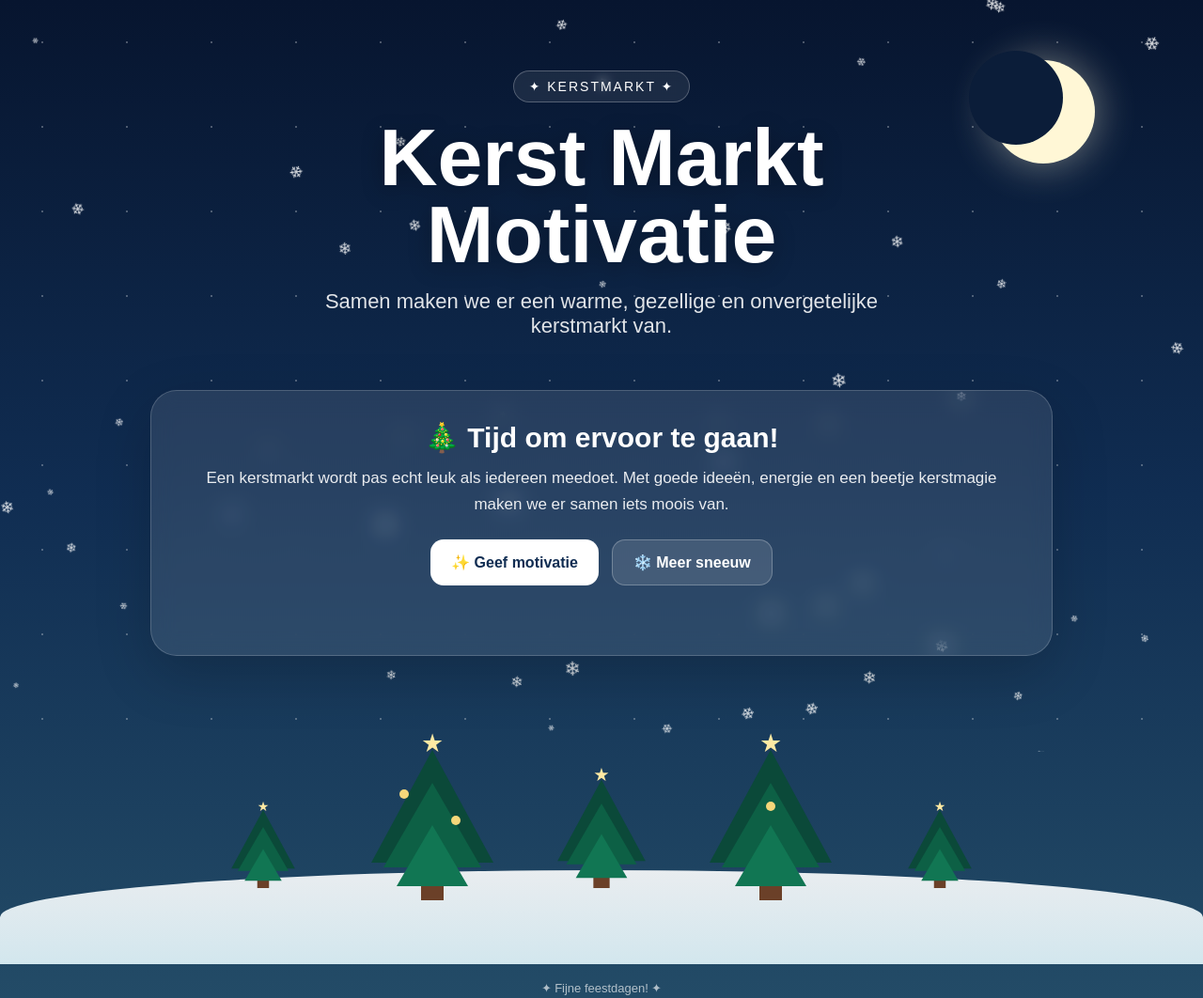
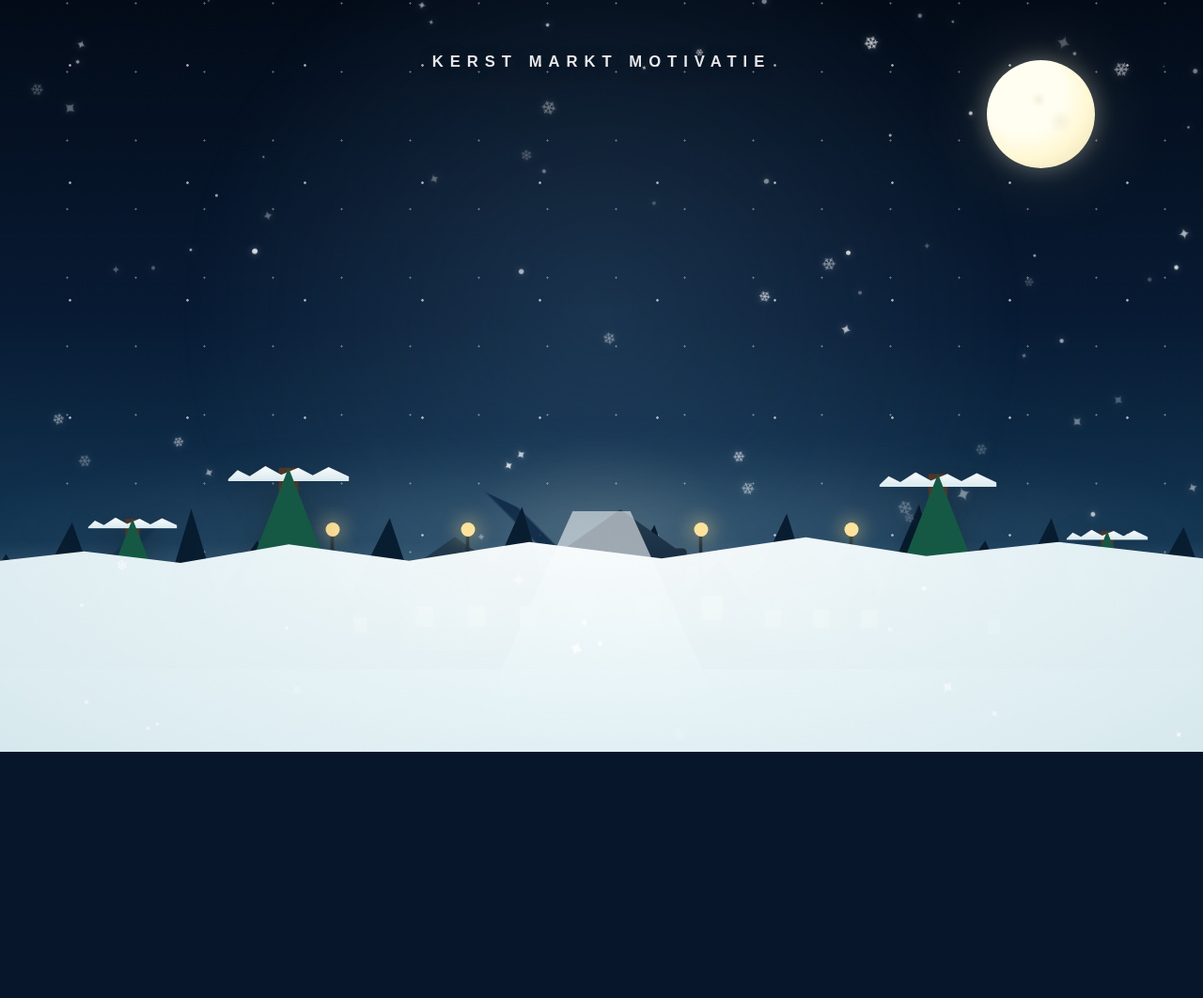
Before and after one commit to kekezuidinga-lgtm/Kerst-Markt-Motivatie, a plain HTML site: page index.html in a window 1280 px wide. Shown: the whole page at 94% size. After the commit the page ends 800 px from the top, so only its background shows below. Drawn offline with Linux system fonts and the light colour scheme.

Commit message:
Upgrade to premium Christmas background

```diff
--- a/index.html
+++ b/index.html
@@ -2,139 +2,203 @@
 <html lang="nl">
 <head>
 <meta charset="UTF-8">
-<meta name="viewport" content="width=device-width, initial-scale=1.0">
+<meta name="viewport" content="width=device-width,initial-scale=1.0">
 <title>Kerst Markt Motivatie</title>
 <style>
 *{box-sizing:border-box;margin:0;padding:0}
-html,body{min-height:100%;font-family:Arial,sans-serif}
+html,body{width:100%;height:100%;overflow:hidden}
 body{
-  overflow-x:hidden;color:#fff;
-  background:linear-gradient(180deg,#07152f 0%,#102d52 48%,#244d68 100%);
-  min-height:100vh;
+  background:#07162b;
+  font-family:Arial,sans-serif;
 }
-.sky{position:fixed;inset:0;overflow:hidden;pointer-events:none}
-.stars{position:absolute;inset:0;background-image:radial-gradient(#fff 1px,transparent 1px);background-size:90px 90px;opacity:.28}
+.scene{
+  position:fixed;
+  inset:0;
+  overflow:hidden;
+  background:
+    radial-gradient(circle at 50% 78%,rgba(255,244,197,.16),transparent 18%),
+    linear-gradient(180deg,#030b18 0%,#081b34 43%,#123552 72%,#dbeaf0 100%);
+}
+.sky-glow{
+  position:absolute;left:50%;top:42%;width:min(75vw,1000px);height:min(75vw,1000px);
+  transform:translate(-50%,-50%);
+  background:radial-gradient(circle,rgba(112,168,205,.18),rgba(112,168,205,0) 66%);
+  filter:blur(8px);
+}
+.stars{
+  position:absolute;inset:0;opacity:.65;
+  background-image:
+    radial-gradient(circle,rgba(255,255,255,.95) 0 1px,transparent 1.6px),
+    radial-gradient(circle,rgba(255,255,255,.6) 0 .8px,transparent 1.4px);
+  background-size:125px 125px,73px 73px;
+  background-position:12px 7px,35px 40px;
+}
+.stars:after{
+  content:"";position:absolute;inset:0;
+  background:radial-gradient(circle at 18% 26%,rgba(255,255,255,.9) 0 1px,transparent 2px),
+             radial-gradient(circle at 74% 18%,rgba(255,255,255,.9) 0 1px,transparent 2px),
+             radial-gradient(circle at 86% 34%,rgba(255,255,255,.8) 0 1px,transparent 2px);
+}
 .moon{
-  position:absolute;right:9%;top:8%;width:110px;height:110px;border-radius:50%;
-  background:#fff7d6;box-shadow:0 0 45px rgba(255,247,214,.45)
+  position:absolute;right:9vw;top:8vh;width:clamp(70px,9vw,125px);aspect-ratio:1;
+  border-radius:50%;
+  background:radial-gradient(circle at 35% 32%,#fffef1 0 38%,#fff8d5 62%,#e8dcad 100%);
+  box-shadow:0 0 25px rgba(255,249,220,.35),0 0 90px rgba(255,240,170,.16);
 }
-.moon:after{content:"";position:absolute;background:#0b1d39;width:100px;height:100px;border-radius:50%;left:-24px;top:-10px}
-.snowflake{position:absolute;top:-30px;color:white;opacity:.85;animation:fall linear infinite}
-@keyframes fall{to{transform:translateY(110vh) rotate(360deg)}}
-header{position:relative;text-align:center;padding:75px 20px 35px;z-index:2}
-.badge{
-  display:inline-block;padding:8px 16px;border:1px solid rgba(255,255,255,.25);
-  border-radius:999px;background:rgba(255,255,255,.08);backdrop-filter:blur(6px);
-  font-size:14px;letter-spacing:2px;text-transform:uppercase
+.moon:before{
+  content:"";position:absolute;inset:10% 15% 15% 28%;border-radius:50%;
+  background:radial-gradient(circle at 35% 35%,rgba(205,193,157,.23),transparent 12%),
+             radial-gradient(circle at 70% 62%,rgba(205,193,157,.18),transparent 18%);
 }
-h1{
-  margin-top:18px;font-size:clamp(42px,8vw,86px);line-height:.95;
-  text-shadow:0 5px 25px rgba(0,0,0,.3)
+.haze{
+  position:absolute;left:-10%;right:-10%;bottom:17%;height:25%;
+  background:radial-gradient(ellipse at center,rgba(215,239,246,.18),transparent 65%);
+  filter:blur(22px);
 }
-.subtitle{margin:18px auto 0;max-width:650px;font-size:clamp(17px,2.5vw,22px);opacity:.88}
-main{position:relative;z-index:2;max-width:1000px;margin:auto;padding:20px}
-.card{
-  background:rgba(255,255,255,.1);border:1px solid rgba(255,255,255,.18);
-  border-radius:28px;padding:32px;backdrop-filter:blur(12px);
-  box-shadow:0 20px 60px rgba(0,0,0,.18);text-align:center
+.mountain{
+  position:absolute;left:-10%;right:-10%;bottom:15%;height:35%;
+  background:
+    linear-gradient(135deg,transparent 0 24%,#173653 24.2% 25%,transparent 25.2%),
+    linear-gradient(45deg,transparent 0 44%,#102b47 44.2% 45%,transparent 45.2%);
+  clip-path:polygon(0 100%,0 68%,14% 50%,25% 67%,38% 34%,52% 70%,65% 43%,79% 65%,91% 31%,100% 62%,100% 100%);
+  opacity:.9;
 }
-.card h2{font-size:30px;margin-bottom:12px}
-.card p{font-size:17px;line-height:1.6;opacity:.9}
-.buttons{display:flex;justify-content:center;gap:14px;flex-wrap:wrap;margin-top:24px}
-.btn{
-  border:0;border-radius:14px;padding:14px 22px;font-size:16px;font-weight:bold;
-  cursor:pointer;transition:.2s;text-decoration:none;display:inline-block
+.forest{
+  position:absolute;left:-5%;right:-5%;bottom:11%;height:30%;
+  background:#081d30;
+  clip-path:polygon(
+    0 100%,0 68%,3% 68%,5% 49%,7% 68%,10% 35%,12% 68%,15% 54%,17% 68%,19% 29%,21% 68%,
+    24% 43%,26% 68%,29% 51%,31% 68%,34% 33%,36% 68%,39% 45%,41% 68%,44% 28%,46% 68%,
+    49% 48%,51% 68%,54% 36%,56% 68%,59% 52%,61% 68%,64% 31%,66% 68%,69% 46%,71% 68%,
+    74% 27%,76% 68%,79% 43%,81% 68%,84% 33%,86% 68%,89% 49%,91% 68%,94% 37%,96% 68%,100% 54%,100% 100%);
 }
-.btn:hover{transform:translateY(-3px) scale(1.02)}
-.primary{background:#fff;color:#102d52}
-.secondary{background:rgba(255,255,255,.12);color:#fff;border:1px solid rgba(255,255,255,.25)}
-.trees{
-  position:relative;height:190px;margin-top:30px;display:flex;align-items:end;
-  justify-content:space-around;max-width:900px;margin-left:auto;margin-right:auto
+.village{
+  position:absolute;left:50%;bottom:13.5%;width:min(800px,80vw);height:24%;
+  transform:translateX(-50%);
 }
-.tree{position:relative;width:0;height:0;border-left:65px solid transparent;border-right:65px solid transparent;border-bottom:120px solid #0b4939}
-.tree:before{content:"";position:absolute;left:-52px;top:35px;border-left:52px solid transparent;border-right:52px solid transparent;border-bottom:90px solid #0d6045}
-.tree:after{content:"";position:absolute;left:-38px;top:80px;border-left:38px solid transparent;border-right:38px solid transparent;border-bottom:65px solid #117653}
-.trunk{position:absolute;z-index:-1;width:24px;height:45px;background:#6b4028;left:-12px;top:115px}
-.star{position:absolute;z-index:3;left:-12px;top:-23px;color:#ffe9a3;font-size:27px}
-.ornament{position:absolute;z-index:4;width:10px;height:10px;border-radius:50%;background:#f5d77a}
-.tree.small{transform:scale(.72);margin-bottom:-15px}.tree.tiny{transform:scale(.52);margin-bottom:-35px}
-.ground{height:100px;background:linear-gradient(180deg,rgba(255,255,255,.9),rgba(220,239,245,.95));border-radius:50% 50% 0 0;margin-top:-12px}
-footer{position:relative;z-index:2;text-align:center;padding:18px 20px 35px;color:rgba(255,255,255,.65);font-size:13px}
-.sparkle{display:inline-block;animation:pulse 1.7s ease-in-out infinite}
-@keyframes pulse{50%{transform:scale(1.25);opacity:.65}}
-@media(max-width:600px){header{padding-top:55px}.card{padding:25px 18px}.trees{height:145px}.tree{transform:scale(.72)}.tree.small{display:none}}
+.house{
+  position:absolute;bottom:0;width:15%;min-width:85px;height:48%;
+  background:linear-gradient(90deg,#263747,#344a58 55%,#1b2c3c);
+  border-radius:4px 4px 1px 1px;
+  box-shadow:0 10px 30px rgba(0,0,0,.25);
+}
+.house:before{
+  content:"";position:absolute;left:-10%;top:-38%;width:120%;height:55%;
+  background:linear-gradient(180deg,#273e50,#172c41);
+  clip-path:polygon(50% 0,100% 100%,0 100%);
+}
+.house:after{
+  content:"";position:absolute;left:14%;top:47%;width:16%;height:24%;
+  background:#ffd980;box-shadow:58px 0 0 #ffd980,116px 0 0 #ffd980;
+  filter:drop-shadow(0 0 7px rgba(255,217,128,.5));
+}
+.house:nth-child(1){left:3%;transform:scale(.72);transform-origin:bottom}
+.house:nth-child(2){left:23%;transform:scale(.95);transform-origin:bottom}
+.house:nth-child(3){left:45%;transform:scale(1.18);transform-origin:bottom}
+.house:nth-child(4){left:69%;transform:scale(.88);transform-origin:bottom}
+.house:nth-child(5){left:88%;transform:scale(.65);transform-origin:bottom}
+.lamp{
+  position:absolute;bottom:30%;width:3px;height:70px;background:#1d2c38;
+  box-shadow:0 0 0 1px rgba(0,0,0,.15);
+}
+.lamp:after{
+  content:"";position:absolute;left:50%;top:-8px;transform:translateX(-50%);
+  width:15px;height:15px;border-radius:50%;background:#ffe29a;
+  box-shadow:0 0 18px 6px rgba(255,221,135,.3);
+}
+.l1{left:14%}.l2{left:32%}.l3{left:63%}.l4{left:83%}
+.ground{
+  position:absolute;inset:auto 0 0;height:31%;
+  background:
+    radial-gradient(ellipse at 50% -12%,rgba(255,255,255,.98),rgba(235,246,249,.98) 47%,#d6e8ed 100%);
+  clip-path:polygon(0 18%,7% 14%,15% 19%,24% 11%,34% 18%,44% 10%,55% 17%,67% 8%,77% 16%,88% 10%,100% 17%,100% 100%,0 100%);
+}
+.path{
+  position:absolute;left:50%;bottom:-2%;width:24%;height:34%;
+  transform:translateX(-50%);
+  background:linear-gradient(180deg,rgba(255,255,255,.55),rgba(198,219,226,.95));
+  clip-path:polygon(40% 0,60% 0,100% 100%,0 100%);
+}
+.tree{
+  position:absolute;bottom:12%;width:0;height:0;
+  border-left:clamp(42px,5vw,75px) solid transparent;
+  border-right:clamp(42px,5vw,75px) solid transparent;
+  border-bottom:clamp(145px,17vw,245px) solid #0b2b27;
+  filter:drop-shadow(0 14px 22px rgba(0,0,0,.25));
+}
+.tree:before{
+  content:"";position:absolute;left:calc(clamp(42px,5vw,75px)*-0.82);top:34%;
+  border-left:calc(clamp(42px,5vw,75px)*.82) solid transparent;
+  border-right:calc(clamp(42px,5vw,75px)*.82) solid transparent;
+  border-bottom:calc(clamp(145px,17vw,245px)*.62) solid #10453b;
+}
+.tree:after{
+  content:"";position:absolute;left:calc(clamp(42px,5vw,75px)*-0.60);top:63%;
+  border-left:calc(clamp(42px,5vw,75px)*.60) solid transparent;
+  border-right:calc(clamp(42px,5vw,75px)*.60) solid transparent;
+  border-bottom:calc(clamp(145px,17vw,245px)*.45) solid #155944;
+}
+.tree .trunk{position:absolute;left:-11px;top:100%;width:22px;height:70px;background:#4f3527}
+.tree .snow{position:absolute;left:-68px;top:-5px;width:136px;height:20px;background:linear-gradient(180deg,#fff,#d8e9ee);clip-path:polygon(0 90%,8% 38%,18% 72%,31% 15%,44% 64%,58% 24%,70% 67%,83% 20%,100% 75%,100% 100%,0 100%)}
+.t1{left:6%;transform:scale(.7);transform-origin:bottom}
+.t2{left:19%;transform:scale(.95);transform-origin:bottom}
+.t3{right:17%;transform:scale(.92);transform-origin:bottom}
+.t4{right:3%;transform:scale(.64);transform-origin:bottom}
+.snowflake{
+  position:absolute;top:-40px;color:rgba(255,255,255,.88);
+  animation:fall linear infinite;pointer-events:none;text-shadow:0 0 7px rgba(255,255,255,.35);
+}
+@keyframes fall{to{transform:translate3d(20px,115vh,0) rotate(260deg)}}
+.title{
+  position:absolute;top:7%;left:50%;transform:translateX(-50%);
+  text-align:center;color:rgba(255,255,255,.9);letter-spacing:7px;text-transform:uppercase;
+  font-size:clamp(11px,1.3vw,17px);font-weight:700;text-shadow:0 2px 15px rgba(0,0,0,.45);
+}
+@media(max-width:700px){
+  .title{letter-spacing:4px}
+  .village{width:110vw}
+  .ground{height:34%}
+  .tree{bottom:14%}
+}
 </style>
 </head>
 <body>
-<div class="sky" aria-hidden="true">
-  <div class="stars"></div><div class="moon"></div>
+<div class="scene">
+  <div class="sky-glow"></div>
+  <div class="stars"></div>
+  <div class="moon"></div>
+  <div class="haze"></div>
+  <div class="mountain"></div>
+  <div class="forest"></div>
+
+  <div class="village">
+    <div class="house"></div><div class="house"></div><div class="house"></div><div class="house"></div><div class="house"></div>
+    <div class="lamp l1"></div><div class="lamp l2"></div><div class="lamp l3"></div><div class="lamp l4"></div>
+  </div>
+
+  <div class="tree t1"><div class="trunk"></div><div class="snow"></div></div>
+  <div class="tree t2"><div class="trunk"></div><div class="snow"></div></div>
+  <div class="tree t3"><div class="trunk"></div><div class="snow"></div></div>
+  <div class="tree t4"><div class="trunk"></div><div class="snow"></div></div>
+
+  <div class="path"></div>
+  <div class="ground"></div>
+  <div class="title">Kerst Markt Motivatie</div>
 </div>
 
-<header>
-  <div class="badge">✦ Kerstmarkt ✦</div>
-  <h1>Kerst Markt<br>Motivatie</h1>
-  <p class="subtitle">Samen maken we er een warme, gezellige en onvergetelijke kerstmarkt van.</p>
-</header>
-
-<main>
-  <section class="card">
-    <h2>🎄 Tijd om ervoor te gaan!</h2>
-    <p>
-      Een kerstmarkt wordt pas echt leuk als iedereen meedoet.
-      Met goede ideeën, energie en een beetje kerstmagie maken we er samen iets moois van.
-    </p>
-    <div class="buttons">
-      <button class="btn primary" onclick="motivate()">✨ Geef motivatie</button>
-      <button class="btn secondary" onclick="snow()">❄️ Meer sneeuw</button>
-    </div>
-    <div id="message" style="margin-top:18px;font-weight:bold;min-height:24px"></div>
-  </section>
-
-  <div class="trees" aria-hidden="true">
-    <div class="tree tiny"><div class="trunk"></div><div class="star">★</div></div>
-    <div class="tree"><div class="trunk"></div><div class="star">★</div><i class="ornament" style="left:-35px;top:42px"></i><i class="ornament" style="left:20px;top:70px"></i></div>
-    <div class="tree small"><div class="trunk"></div><div class="star">★</div></div>
-    <div class="tree"><div class="trunk"></div><div class="star">★</div><i class="ornament" style="left:-5px;top:55px"></i></div>
-    <div class="tree tiny"><div class="trunk"></div><div class="star">★</div></div>
-  </div>
-</main>
-<div class="ground"></div>
-<footer><span class="sparkle">✦</span> Fijne feestdagen! <span class="sparkle">✦</span></footer>
-
 <script>
-const messages=[
-  "Kom op, we kunnen dit! 🎄",
-  "Samen maken we de kerstmarkt geweldig! ✨",
-  "Kerstmodus: AAN. ❄️",
-  "Nog even knallen en dan genieten! 🎅",
-  "Iedereen draagt iets bij. Samen wordt het groot! ⭐"
-];
-function motivate(){
-  document.getElementById("message").textContent=messages[Math.floor(Math.random()*messages.length)];
-}
-function snow(){
-  for(let i=0;i<35;i++){
-    const s=document.createElement("div");
-    s.className="snowflake";
-    s.textContent=["❄","•","✦"][Math.floor(Math.random()*3)];
-    s.style.left=Math.random()*100+"vw";
-    s.style.fontSize=(8+Math.random()*16)+"px";
-    s.style.animationDuration=(3+Math.random()*5)+"s";
-    s.style.animationDelay=Math.random()*2+"s";
-    document.querySelector(".sky").appendChild(s);
-    setTimeout(()=>s.remove(),9000);
-  }
-}
-for(let i=0;i<55;i++){
+const scene=document.querySelector(".scene");
+const symbols=["❄","•","✦"];
+for(let i=0;i<100;i++){
   const s=document.createElement("div");
   s.className="snowflake";
-  s.textContent="❄";
+  s.textContent=symbols[Math.floor(Math.random()*symbols.length)];
   s.style.left=Math.random()*100+"vw";
-  s.style.fontSize=(8+Math.random()*13)+"px";
-  s.style.animationDuration=(5+Math.random()*8)+"s";
-  s.style.animationDelay=(-Math.random()*12)+"s";
-  document.querySelector(".sky").appendChild(s);
+  s.style.fontSize=(7+Math.random()*15)+"px";
+  s.style.opacity=(.25+Math.random()*.7).toFixed(2);
+  s.style.animationDuration=(6+Math.random()*10)+"s";
+  s.style.animationDelay=(-Math.random()*14)+"s";
+  scene.appendChild(s);
 }
 </script>
 </body>
```
